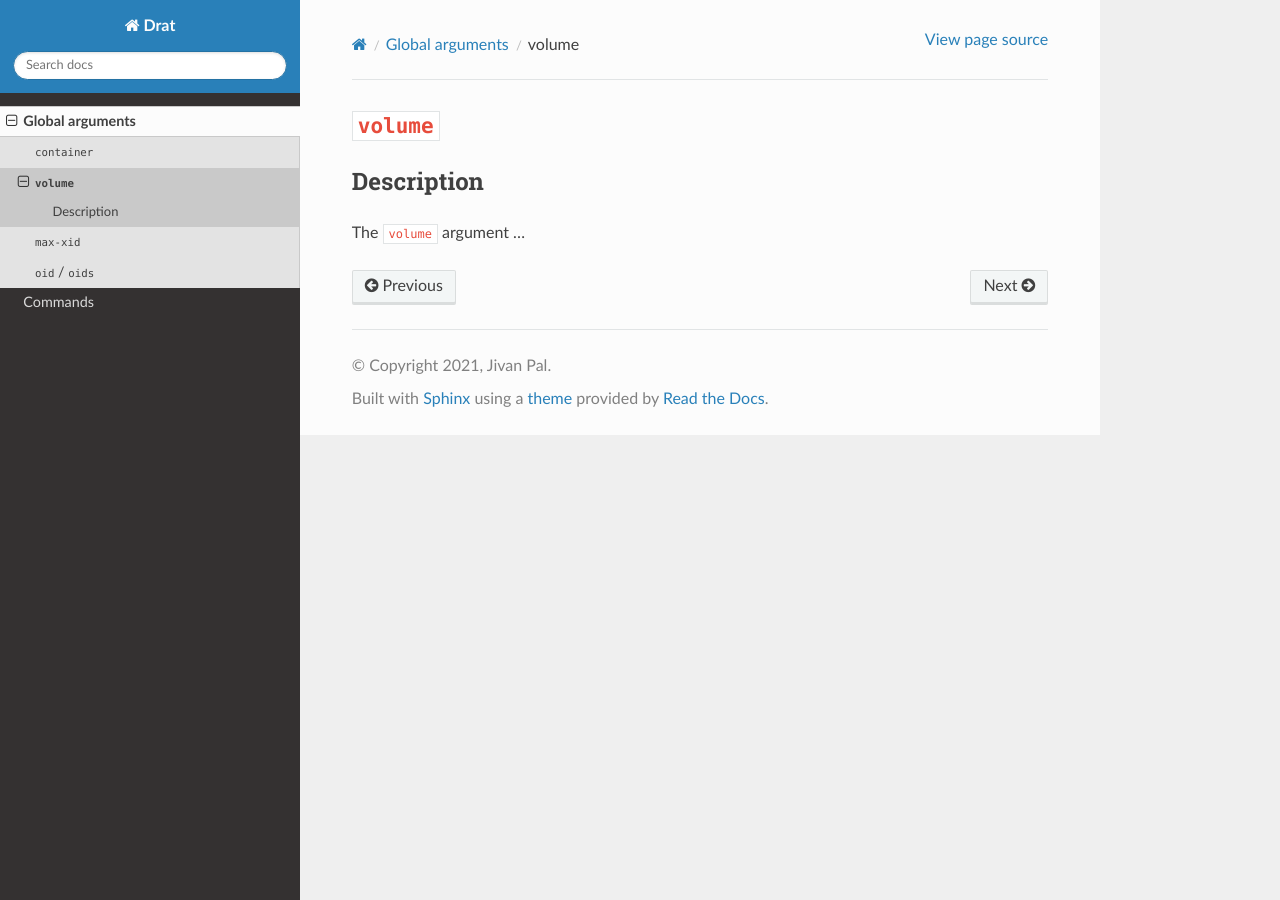
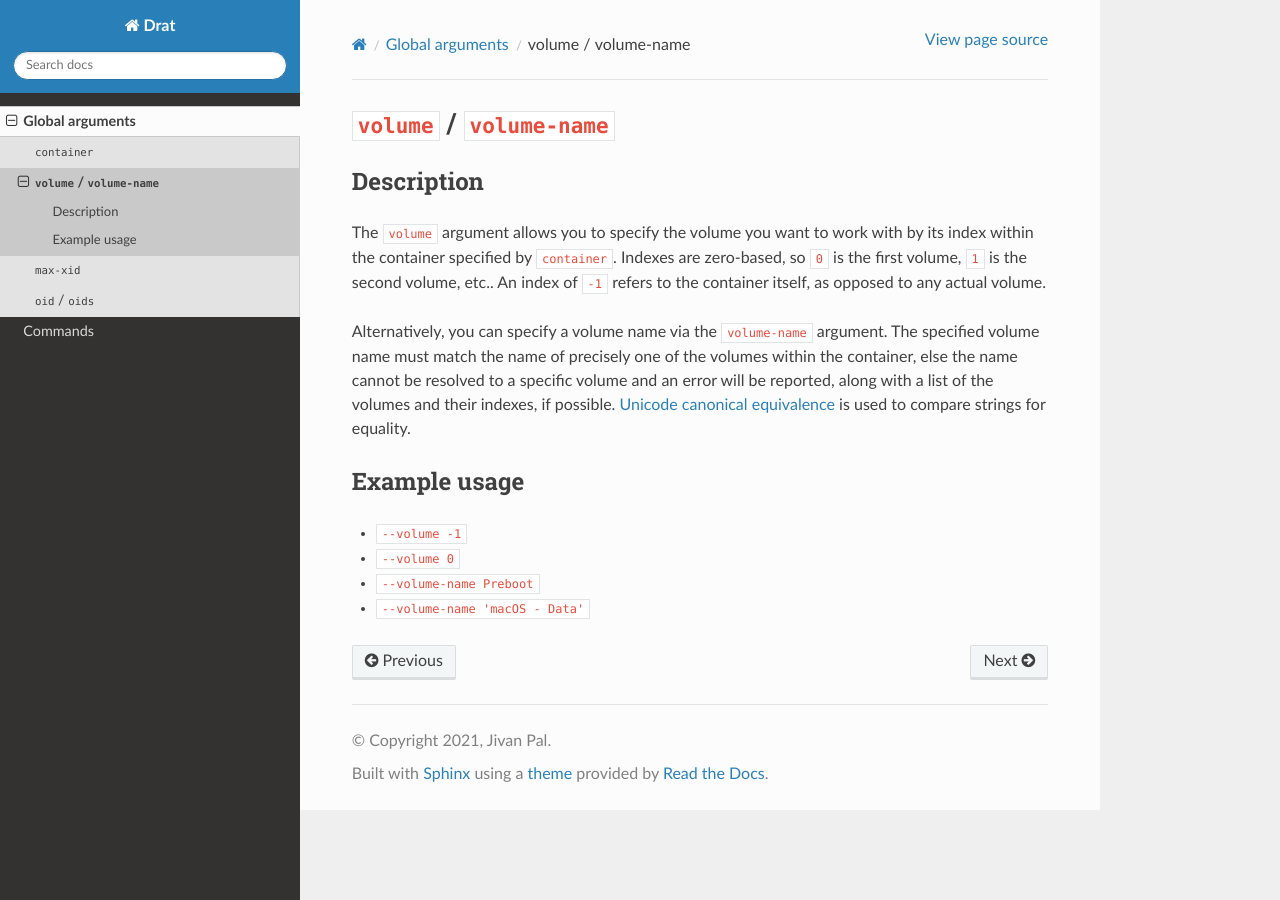
Before and after one commit to jivanpal/drat, a Sphinx documentation site: the page built from docs/global-arguments/volume.md, in a window 1280 px wide. Built offline with Sphinx 7.4.7 and the Read the Docs theme 2.0.0, drawn with Linux system fonts in a browser that asks for light colours; cross-references to code outside the pages are shown as plain code.

Commit message:
Filled in §`--volume`/`--volume-name`, and changed existing name-based uses of `--volume` to `--volume-name`

```diff
--- a/docs/global-arguments/volume.md
+++ b/docs/global-arguments/volume.md
@@ -1,7 +1,25 @@
 (argument_volume)=
 
-# {argument}`volume`
+# {argument}`volume` / {argument}`volume-name`
 
 ## Description
 
-The {argument}`volume` argument ...
+The {argument}`volume` argument allows you to specify the volume you want to
+work with by its index within the container specified by {argument}`container`.
+Indexes are zero-based, so `0` is the first volume, `1` is the second volume,
+etc.. An index of `-1` refers to the container itself, as opposed to any actual
+volume.
+
+Alternatively, you can specify a volume name via the {argument}`volume-name`
+argument. The specified volume name must match the name of precisely one of the
+volumes within the container, else the name cannot be resolved to a specific
+volume and an error will be reported, along with a list of the volumes and
+their indexes, if possible. [Unicode canonical equivalence](https://unicode.org/reports/tr15/#Canon_Compat_Equivalence)
+is used to compare strings for equality.
+
+## Example usage
+
+- `--volume -1`
+- `--volume 0`
+- `--volume-name Preboot`
+- `--volume-name 'macOS - Data'`
```
Also changed, not shown: docs/commands/explore-omap-tree.md (+1 -1 lines).
